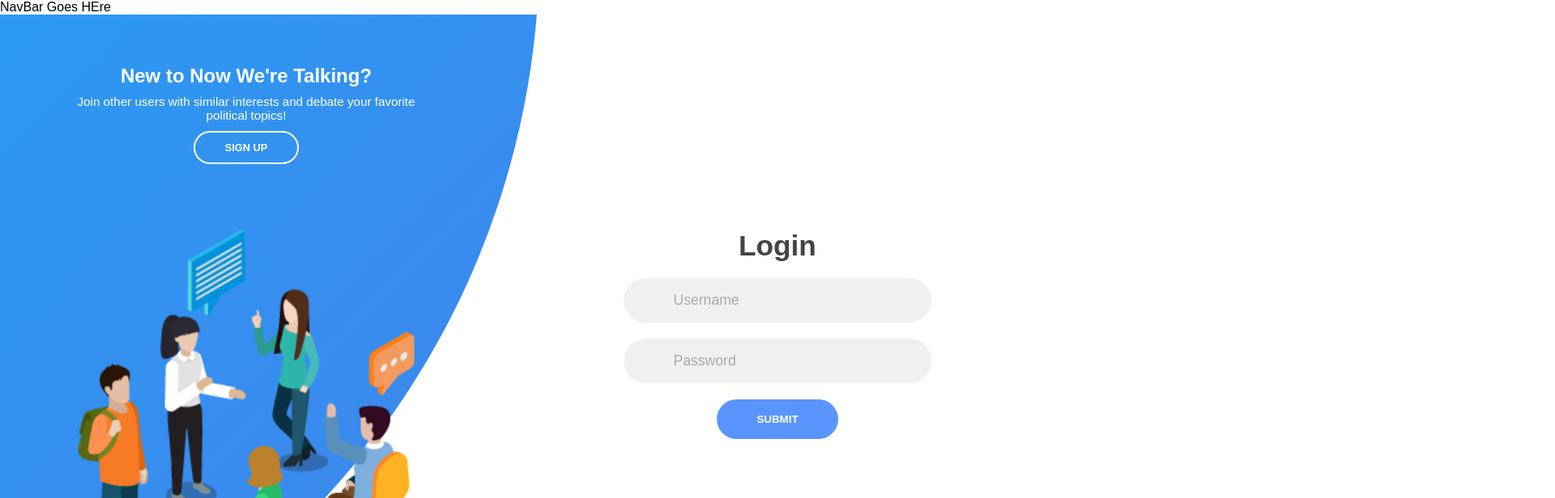
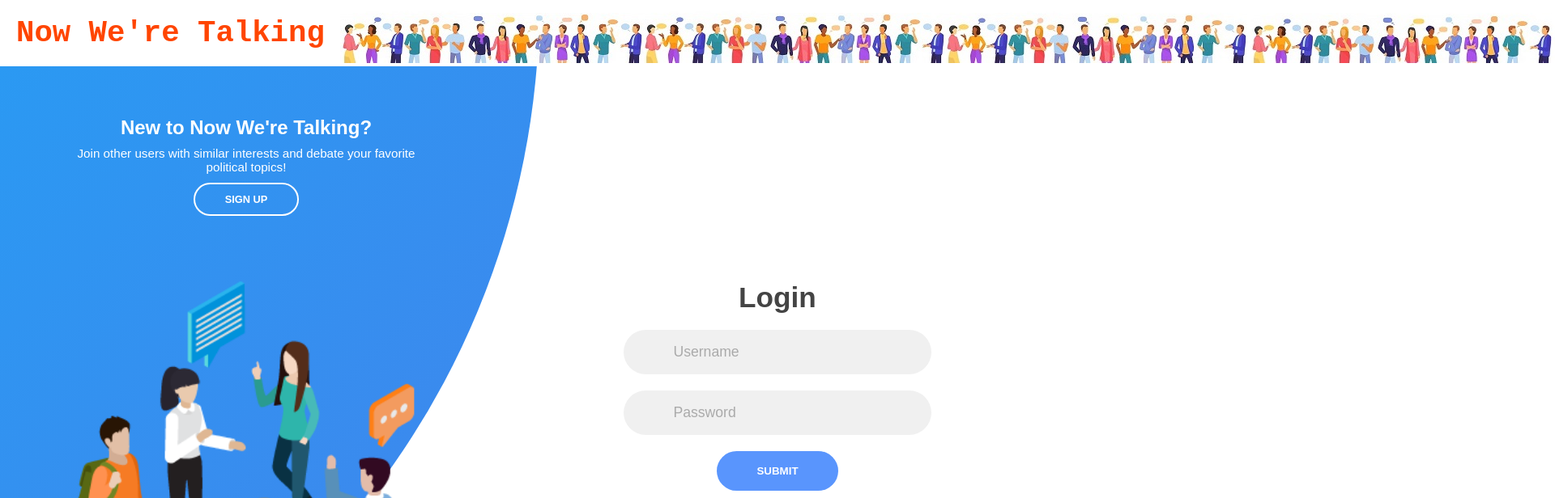
Before and after one commit to NowWereTalking/app, a React (Create React App) app: page / in a window 1280 px wide. Shown: the top 616 px of the page at 81% size, 1920 px wide, since content can reach past the window. Built offline with nearby package versions, Linux system fonts and the light colour scheme; some icons are missing.

Commit message:
added header

```diff
--- a/src/App.css
+++ b/src/App.css
@@ -17,6 +17,20 @@ input {
   background-color: #fff;
   min-height: 100vh;
   overflow: hidden;
+}
+.header{
+/* position: relative; */
+margin-left: 420px;
+}
+.logo{
+  color: orangered;
+  font-size: 28pt;
+  font-weight: bold;
+  position: fixed;
+  top: 20px;
+  margin-left: 20px;
+  font-family:'Courier New', Courier, monospace
+
 }
 
 .forms-container {
--- a/src/App.js
+++ b/src/App.js
@@ -9,6 +9,7 @@ import {
 
 
 // components
+import Header from './Components/Header'
 import NavBar from './Components/NavBar'
 
 // pages
@@ -21,7 +22,7 @@ import SignUp from './Pages/SignUp'
 function App() {
   return (
     <div className="App">
-      <NavBar />
+       <Header/>
       <Router>
         <Switch>
           <Route exact path="/profile/me" component={ProfileMe} />
@@ -31,6 +32,7 @@ function App() {
           <Route exact path="/signup" component={SignUp} />
         </Switch>
       </Router>
+
     </div>
   );
 }
--- /dev/null
+++ b/src/Components/Header.js
@@ -0,0 +1,11 @@
+function Header() {
+    return (
+        <div>
+              <img src="img/Banner.jpg" className="header"/>
+              <p className="logo">Now We're Talking</p>
+            </div>
+
+    );
+  }
+
+  export default Header;
--- a/src/Components/NavBar.js
+++ b/src/Components/NavBar.js
@@ -1,10 +1,9 @@
-
-
 function NavBar() {
     return (
-      <div className="nav-container">
-          NavBar Goes HEre
-      </div>
+        <div>
+             NavBar
+            </div>
+
     );
   }
 
```
Also changed, not shown: public/img/Banner.jpg (added), 1 other file (tests, documents, lock files or other folders).
